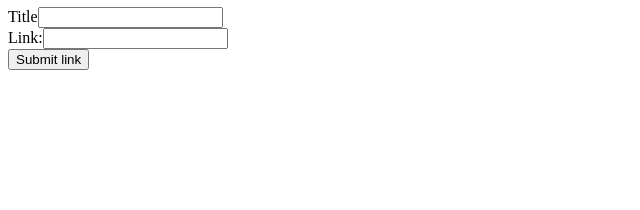
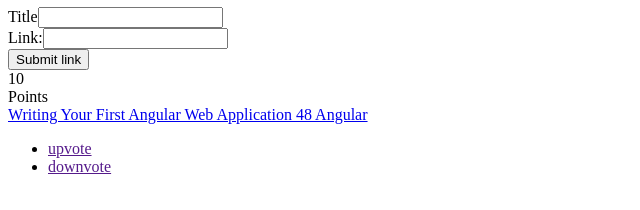
Before and after one commit to architjee/angular-reddit, an Angular app: page / in a window 1280 px wide. Shown: the part 426-636 px from the top of the page, without its empty margins (0-640 px from the left). Built offline with nearby package versions, Linux system fonts and the light colour scheme.

Commit message:
Testing the new app-article component

```diff
--- a/src/app/app.component.html
+++ b/src/app/app.component.html
@@ -11,8 +11,12 @@
     <input name="link" id="link" #newlink>
   </div>
 
-  <button (click)="addArticle(newtitle, newlink)"
-class="ui positive right floated button">
-Submit link
-</button>
+  <button (click)="addArticle(newtitle, newlink)" class="ui positive right floated button">
+    Submit link
+  </button>
 </form>
+
+<div class="ui grid posts">
+  <app-article>
+  </app-article>
+</div>
```
